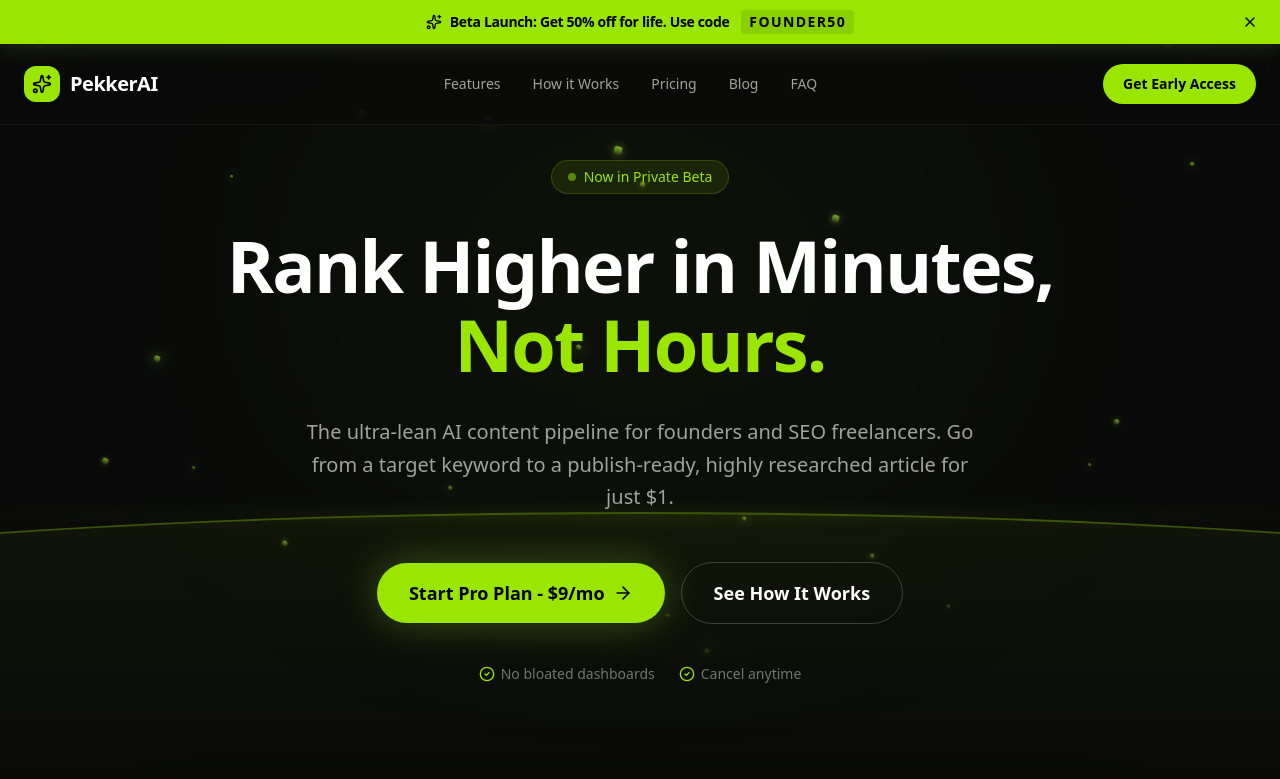
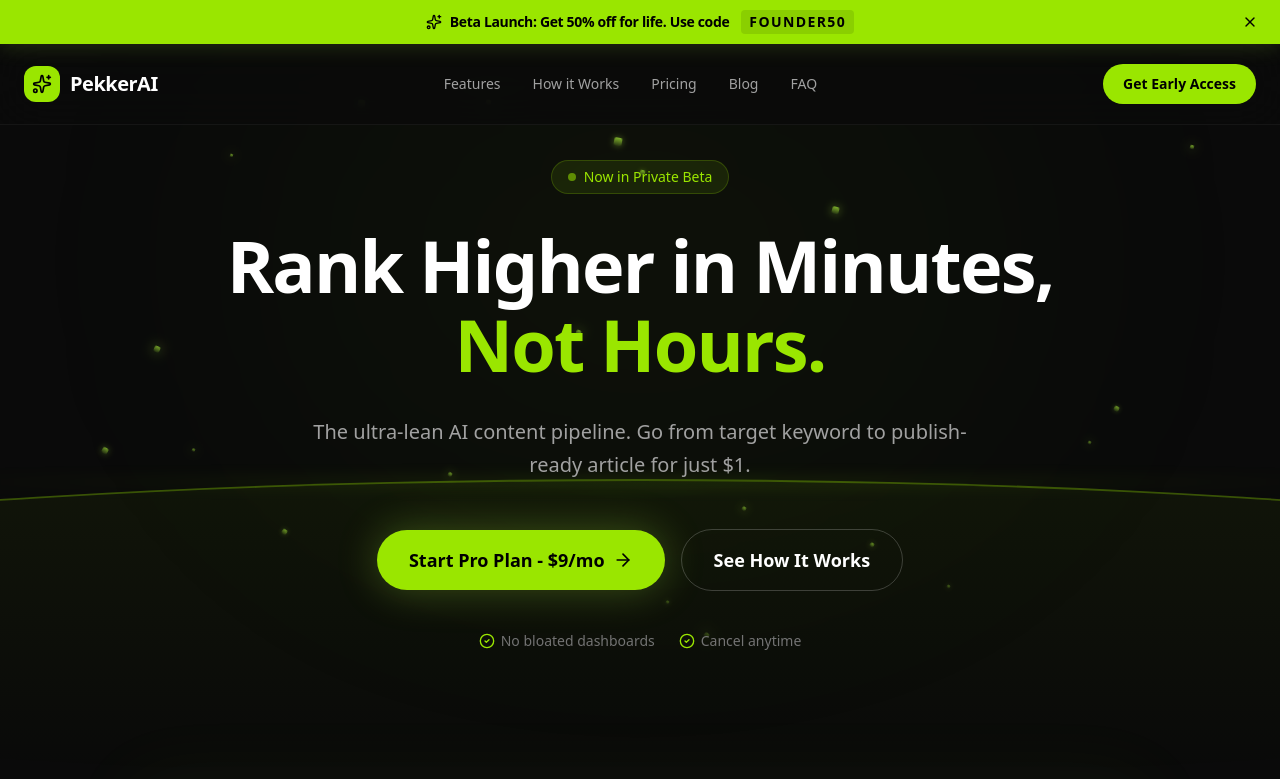
Before and after one commit to bharatchauhan51/pekeerai-seo, a Next.js app: page / in a window 1280 px wide. Shown: the top 779 px of the page. Built offline with nearby package versions, Linux system fonts and the light colour scheme.

Commit message:
style: tighten hero copy description for impact

```diff
--- a/app/page.tsx
+++ b/app/page.tsx
@@ -538,7 +538,7 @@
 
             {/* Sub */}
             <p className="text-lg sm:text-xl text-neutral-400 mb-12 max-w-2xl mx-auto leading-relaxed animate-fade-in-up delay-200">
-              The ultra-lean AI content pipeline for founders and SEO freelancers. Go from a target keyword to a publish-ready, highly researched article for just $1.
+              The ultra-lean AI content pipeline. Go from target keyword to publish-ready article for just $1.
             </p>
 
             {/* CTAs */}
```
